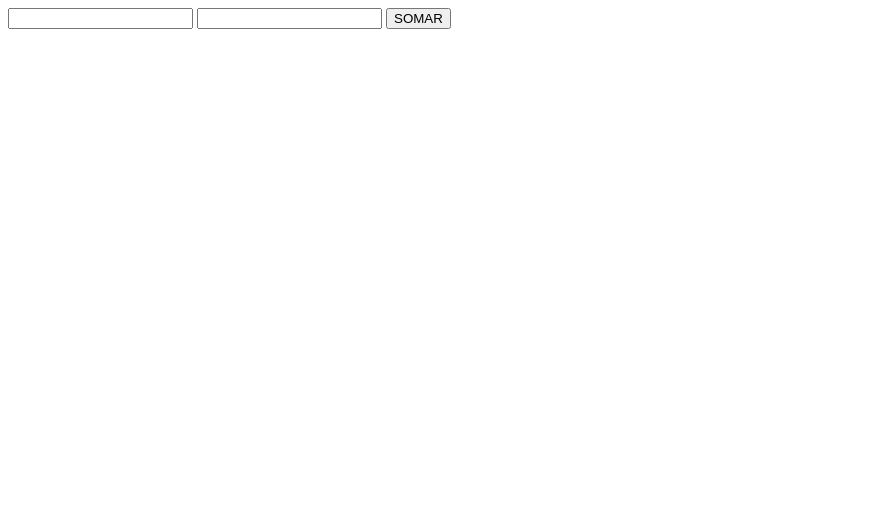
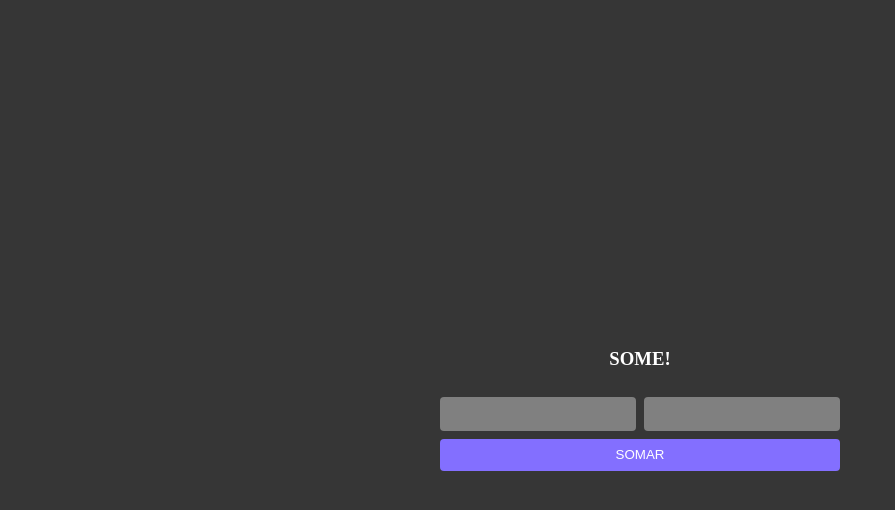
Before and after one commit to leonardoleal95/site-simples, a plain HTML site: page index.html in a window 1280 px wide. Shown: the whole page, without its empty margins (0-895 px from the left). Drawn offline with Linux system fonts and the light colour scheme.

Commit message:
feat: styling

```diff
--- a/index.html
+++ b/index.html
@@ -5,12 +5,16 @@
   <meta charset="UTF-8">
   <meta name="viewport" content="width=device-width, initial-scale=1.0">
   <title>Soma simples</title>
+  <link rel="stylesheet" href="style.css">
 </head>
 
 <body>
   <main>
-    <input type="number" id="num1">
-    <input type="number" id="num2">
+    <h3>SOME!</h3>
+    <div>
+      <input type="number" id="num1">
+      <input type="number" id="num2">
+    </div>
     <button onclick="SomaNumeros()">SOMAR</button>
   </main>
   <script src="calculate.js"></script>
--- /dev/null
+++ b/style.css
@@ -0,0 +1,51 @@
+body {
+  margin: 0;
+  width: 100vw;
+  height: 100vh;
+  background-color: #363636;
+}
+
+main {
+  width: 100%;
+  height: 100%;
+  display: flex;
+  flex-direction: column;
+  gap: 8px;
+  justify-content: center;
+  align-items:center;
+}
+
+div {
+  display:flex;
+  gap: 8px;
+  width: 400px;
+}
+
+button {
+  display: flex;
+  justify-content: center;
+  align-items:center;
+  width: 400px;
+  height: 32px;
+  background-color: #836FFF;
+  color: white;
+  border: 0;
+  border-radius: 4px;
+}
+
+button:hover{
+  opacity: 0.95;
+  cursor: pointer;
+}
+
+input {
+  width: 100%;
+  height: 32px;
+  border-radius: 4px;
+  border: 0;
+  background-color: #808080;
+}
+
+h3 {
+  color: white;
+}
```
